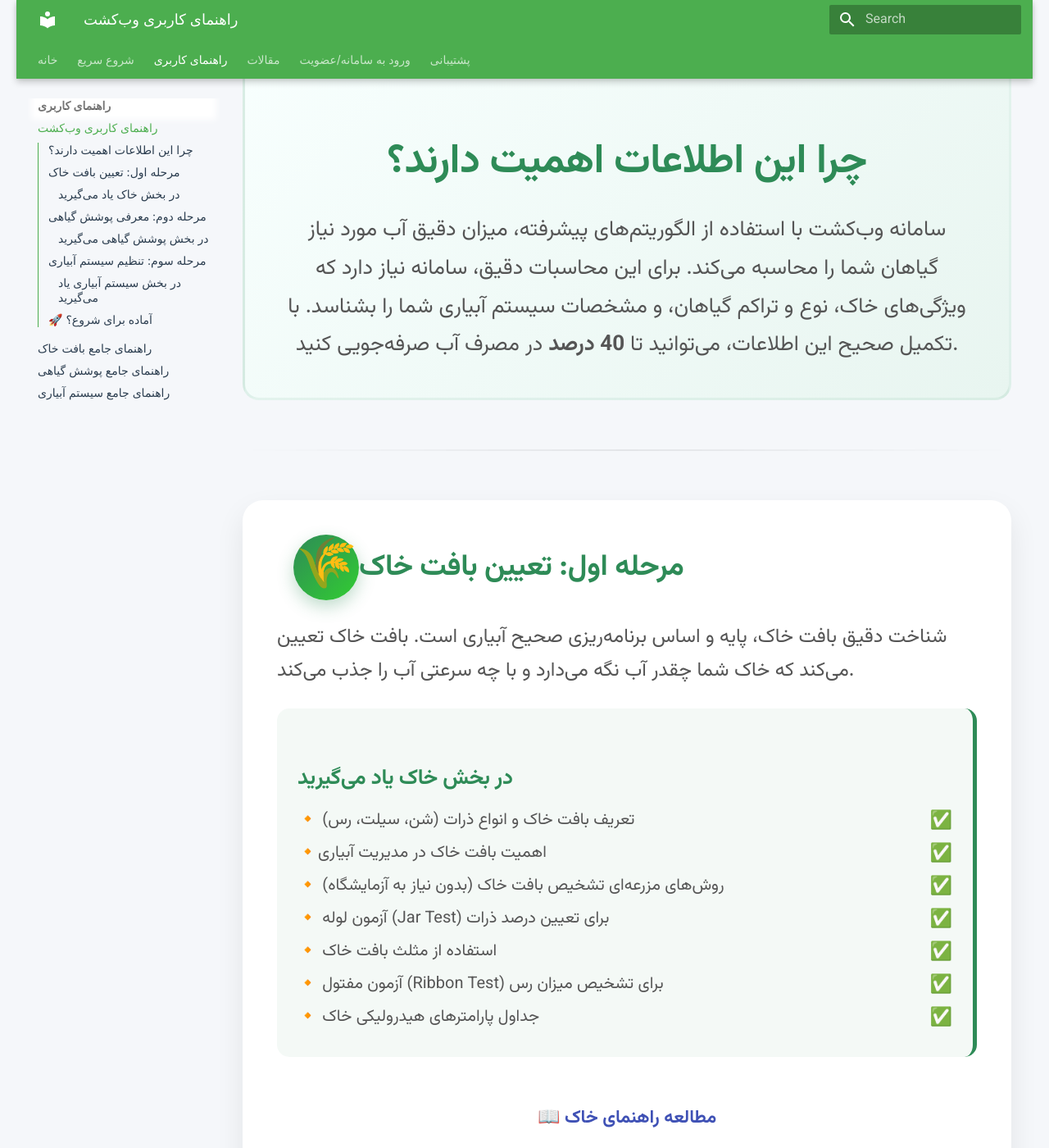
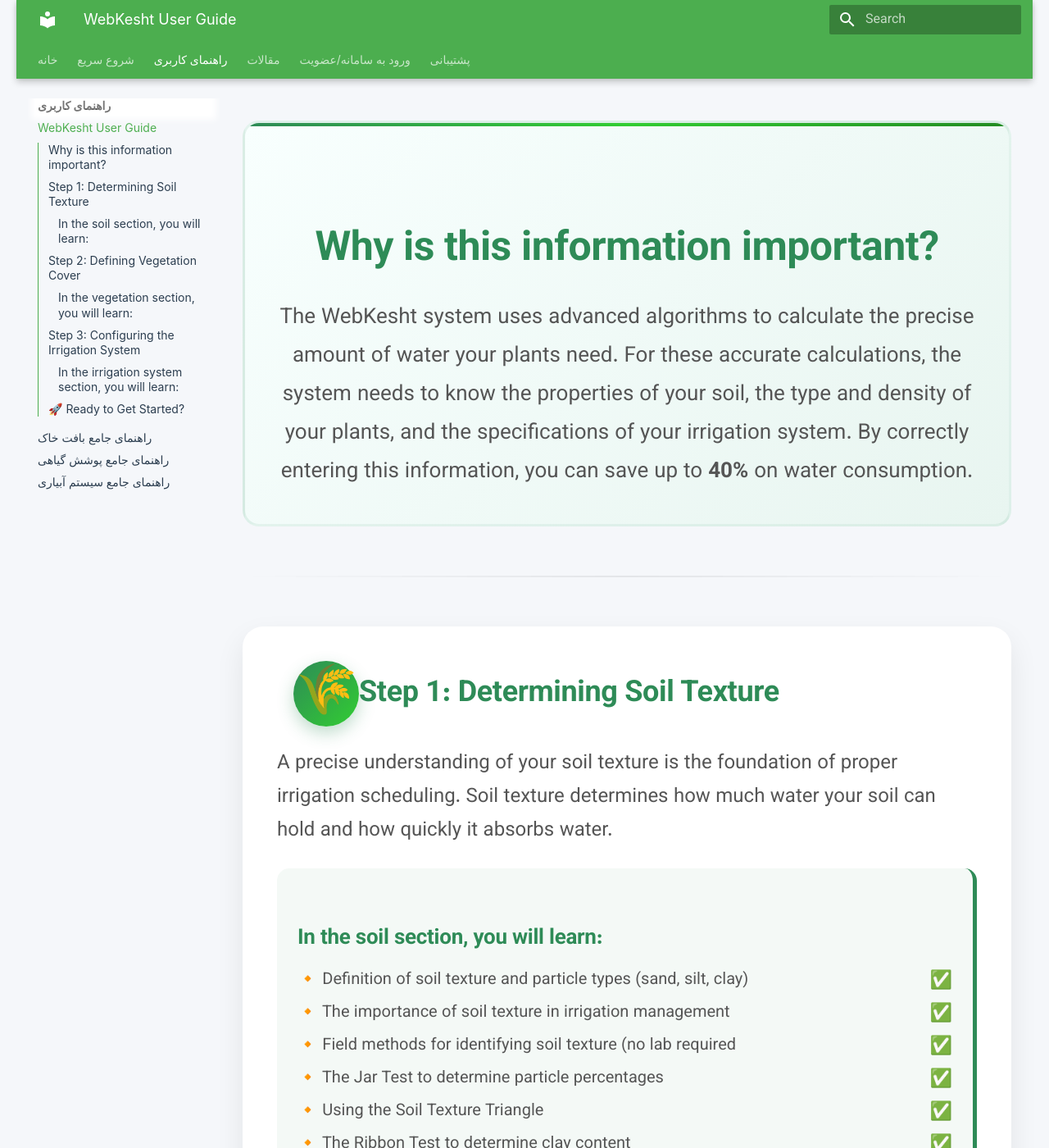
Before and after one commit to salehin90/webkesht_docs_en, an MkDocs documentation site: the page built from docs/user-guide/index.md, in a window 1280 px wide and 1400 px high, scrolled down 1383 px. Shown: the whole window at 82% size. Built offline with MkDocs 1.6.1 and Material for MkDocs 9.7.7, drawn with Linux system fonts in a browser that asks for light colours; some of the changed text lies outside the part shown.

Commit message:
1404-07-21. Translate: user-guide/index

```diff
--- a/docs/user-guide/index.md
+++ b/docs/user-guide/index.md
@@ -1,112 +1,91 @@
 ---
-title: راهنمای کاربری وب‌کشت
-description: راهنمای جامع استفاده از سامانه آبیاری هوشمند وب‌کشت
+title: WebKesht User Guide
+description: The Comprehensive Guide to Using the WebKesht Smart Irrigation System
 ---
 
 <div class="hero-section" markdown="1">
 
-# 📚 راهنمای کاربری وب‌کشت
+# 📚 WebKesht User Guide
 
-<p class="hero-subtitle">
-راهنمای گام‌به‌گام راه‌اندازی و استفاده از سامانه آبیاری هوشمند
-</p>
+<p class="hero-subtitle"> The Comprehensive Guide to Using the WebKesht Smart Irrigation System </p>
 
 <div style="display: flex; justify-content: center; margin: 40px 0;">
     <div style="background: rgba(255,255,255,0.95); backdrop-filter: blur(10px); padding: 30px; border-radius: 25px; box-shadow: 0 15px 35px rgba(0,0,0,0.1), inset 0 1px 0 rgba(255,255,255,0.6); border: 1px solid rgba(255,255,255,0.3);">
-        <img src="images/WebKesht_Logo_Larg.png" alt="لوگو وب کشت" style="max-width: 200px; height: auto; display: block;">
+        <img src="images/English Logo-07.png" alt="WebKesht Logo" style="max-width: 200px; height: auto; display: block;">
     </div>
 </div>
-
-برای استفاده بهینه از سامانه وب‌کشت و دستیابی به مدیریت هوشمند آبیاری، لازم است اطلاعات دقیقی از **خاک**، **پوشش گیاهی** و **سیستم‌های آبیاری** خود به سامانه معرفی کنید. این راهنما شما را در سه مرحله اصلی همراهی می‌کند.
-
+To make the most of the WebKesht system and achieve intelligent irrigation management, you need to provide detailed information about your **soil**, **vegetation**, and **irrigation systems**. This guide will walk you through three main steps.
 </div>
-
 ---
-
 <div class="stats-container">
-<h2 class="stats-title" markdown="1">🎯 مراحل راه‌اندازی</h2>
+<h2 class="stats-title" markdown="1">🎯 Setup Steps</h2>
 <div class="stats-grid">
     <a href="Soil/" class="stat-card" style="text-decoration: none; color: inherit;">
         <div class="stat-number">1️⃣</div>
-        <div class="stat-label">تعیین بافت خاک</div>
+        <div class="stat-label">Determining Soil Texture</div>
     </a>
     <a href="Vegetation/" class="stat-card" style="text-decoration: none; color: inherit;">
         <div class="stat-number">2️⃣</div>
-        <div class="stat-label">معرفی پوشش گیاهی</div>
+        <div class="stat-label">Defining Vegetation Cover</div>
     </a>
     <a href="Irrigation/" class="stat-card" style="text-decoration: none; color: inherit;">
         <div class="stat-number">3️⃣</div>
-        <div class="stat-label">تنظیم سیستم آبیاری</div>
+        <div class="stat-label">Configuring the Irrigation System</div>
     </a>
 </div>
 </div>
-
-
 ---
-
 <div class="challenge-intro" markdown="1">
-<h2>چرا این اطلاعات اهمیت دارند؟</h2>
-<p>سامانه وب‌کشت با استفاده از الگوریتم‌های پیشرفته، میزان دقیق آب مورد نیاز گیاهان شما را محاسبه می‌کند. برای این محاسبات دقیق، سامانه نیاز دارد که ویژگی‌های خاک، نوع و تراکم گیاهان، و مشخصات سیستم آبیاری شما را بشناسد. با تکمیل صحیح این اطلاعات، می‌توانید تا <strong>40 درصد</strong> در مصرف آب صرفه‌جویی کنید.</p>
+<h2>Why is this information important?</h2>
+<p>
+The WebKesht system uses advanced algorithms to calculate the precise amount of water your plants need. For these accurate calculations, the system needs to know the properties of your soil, the type and density of your plants, and the specifications of your irrigation system. By correctly entering this information, you can save up to <strong>40%</strong> on water consumption.</p>
 </div>
-
 ---
-
 <div class="challenge-card" markdown="1">
 <div class="challenge-header">
 <span class="challenge-icon">🌾</span>
-<h2>مرحله اول: تعیین بافت خاک</h2>
+<h2>Step 1: Determining Soil Texture</h2>
+</div>
+<div class="challenge-description">
+A precise understanding of your soil texture is the foundation of proper irrigation scheduling. Soil texture determines how much water your soil can hold and how quickly it absorbs water.
+</div>
+<div class="challenge-details">
+<h3>In the soil section, you will learn:</h3>
+<p> 🔸  Definition of soil texture and particle types (sand, silt, clay) </p>
+<p> 🔸 The importance of soil texture in irrigation management</p>
+<p> 🔸 Field methods for identifying soil texture (no lab required</p>
+<p> 🔸 The Jar Test to determine particle percentages</p>
+<p> 🔸 Using the Soil Texture Triangle</p>
+<p> 🔸 The Ribbon Test to determine clay content</p>
+<p> 🔸 Tables of Soil Hydraulic Parameters</p>
+</div>
+<div class="hero-actions" markdown="1">
+[📖 Read the Soil Guide](Soil/){ .md-button }
+</div>
+</div>
+---
+<div class="challenge-card" markdown="1">
+<div class="challenge-header">
+<span class="challenge-icon">🌱</span>
+<h2> Step 2: Defining Vegetation Cover </h2>
 </div>
 
 <div class="challenge-description">
-شناخت دقیق بافت خاک، پایه و اساس برنامه‌ریزی صحیح آبیاری است. بافت خاک تعیین می‌کند که خاک شما چقدر آب نگه می‌دارد و با چه سرعتی آب را جذب می‌کند.
-</div>
+Every plant has different water requirements. For optimal irrigation, you must define your plant specifications in the system so the algorithm can calculate the precise amount of water needed.</div>
 
 <div class="challenge-details">
-<h3>در بخش خاک یاد می‌گیرید</h3>
-<p> 🔸 تعریف بافت خاک و انواع ذرات (شن، سیلت، رس)</p>
-<p> 🔸اهمیت بافت خاک در مدیریت آبیاری</p>
-<p> 🔸 روش‌های مزرعه‌ای تشخیص بافت خاک (بدون نیاز به آزمایشگاه)</p>
-<p> 🔸 آزمون لوله (Jar Test) برای تعیین درصد ذرات</p>
-<p> 🔸 استفاده از مثلث بافت خاک</p>
-<p> 🔸 آزمون مفتول (Ribbon Test) برای تشخیص میزان رس</p>
-<p> 🔸 جداول پارامترهای هیدرولیکی خاک</p>
-
+<h3>In the vegetation section, you will learn:</h3>
+<p> 🔸 How to group vegetation based on irrigation sub-units</p>
+<p> 🔸 Determining the Species Factor for different plant types</p>
+<p> 🔸 Calculating the Plant Density Coefficient</p>
+<p> 🔸 Determining root depth based on plant age and type</p>
+<p> 🔸 Comprehensive tables of Species Factors for various plants</p>
+<p> 🔸 A practical guide to determining root depth for trees, turf, and flowers</p>
+<p> 🔸 Practical examples and real-world scenarios</p>
 </div>
 
 <div class="hero-actions" markdown="1">
-[📖 مطالعه راهنمای خاک](Soil/){ .md-button }
-</div>
-
-</div>
-
-
-
-
----
-
-<div class="challenge-card" markdown="1">
-<div class="challenge-header">
-<span class="challenge-icon">🌱</span>
-<h2>مرحله دوم: معرفی پوشش گیاهی</h2>
-</div>
-
-<div class="challenge-description">
-هر گیاه نیاز آبی متفاوتی دارد. برای آبیاری بهینه، باید مشخصات گیاهان خود را به سامانه معرفی کنید تا الگوریتم بتواند میزان دقیق آب مورد نیاز را محاسبه کند.
-</div>
-
-<div class="challenge-details">
-<h3>در بخش پوشش گیاهی می‌گیرید</h3>
-<p> 🔸 نحوه گروه‌بندی پوشش گیاهی بر اساس زیرواحدهای آبیاری</p>
-<p> 🔸 تعیین فاکتور گونه (Species Factor) برای انواع گیاهان</p>
-<p> 🔸 محاسبه ضریب تراکم گیاه (Plant Density Factor)</p>
-<p> 🔸 تعیین عمق ریشه (Root Depth) بر اساس سن و نوع گیاه</p>
-<p> 🔸 جداول جامع فاکتورهای گونه برای گیاهان مختلف</p>
-<p> 🔸 راهنمای عملی تعیین عمق ریشه برای درختان، چمن و گل‌ها</p>
-<p> 🔸 نمونه‌های کاربردی و سناریوهای واقعی</p>
-</div>
-
-<div class="hero-actions" markdown="1">
-[📖 مطالعه راهنمای پوشش گیاهی](Vegetation/){ .md-button   }
+[📖 Read the Vegetation Guide](Vegetation/){ .md-button   }
 </div>
 </div>
 
@@ -115,65 +94,60 @@ description: راهنمای جامع استفاده از سامانه آبیار
 <div class="challenge-card" markdown="1">
 <div class="challenge-header">
 <span class="challenge-icon">💧</span>
-<h2>مرحله سوم: تنظیم سیستم آبیاری</h2>
+<h2>Step 3: Configuring the Irrigation System</h2>
 </div>
 
 <div class="challenge-description">
-برای تنظیم دقیق زمان و میزان آبیاری، سامانه باید اطلاعات فنی سیستم‌های آبیاری شما را بداند. این اطلاعات شامل راندمان سیستم و سرعت توزیع آب است.
-</div>
+To accurately set the irrigation duration and volume, the system needs the technical specifications of your irrigation setup. This information includes system efficiency and water distribution rate.</div>
 
 <div class="challenge-details">
-<h3>در بخش سیستم آبیاری یاد می‌گیرید</h3>
-<p> 🔸 تعریف راندمان سیستم آبیاری (Efficiency)</p>
-<p> 🔸 محدوده راندمان برای سیستم‌های مختلف (قطره‌ای، بارانی، غرقابی)</p>
-<p> 🔸 محاسبه شدت پخش (Application Rate) برای سیستم‌های مختلف</p>
-<p> 🔸 فرمول‌های محاسبه شدت پخش برای آبیاری بارانی</p>
-<p> 🔸 فرمول‌های محاسبه شدت پخش برای آبیاری قطره‌ای</p>
-<p> 🔸 نکات عملی استفاده از کاتالوگ‌های فنی</p>
-<p> 🔸 مثال‌های کاربردی و محاسبات واقعی</p>
+<h3>In the irrigation system section, you will learn:</h3>
+<p> 🔸 The definition of irrigation system efficiency</p>
+<p> 🔸 Efficiency ranges for different systems (drip, sprinkler, flood)</p>
+<p> 🔸 How to calculate the Precipitation Rate (or precipitation rate) for different systems</p>
+<p> 🔸 Practical examples and real-world calculations</p>
 </div>
-
 <div class="hero-actions" markdown="1">
-[📖 مطالعه راهنمای سیستم آبیاری](Irrigation/){ .md-button  }
+[📖 Read the Irrigation System Guide](Irrigation/){ .md-button  }
 </div>
 </div>
 
 ---
 
 <div class="challenge-intro" markdown="1">
-<h2>🚀 آماده برای شروع؟</h2>
-<p>با مطالعه این سه راهنما و تکمیل اطلاعات مورد نیاز در سامانه، می‌توانید از تمام قابلیت‌های هوشمند وب‌کشت بهره‌مند شوید و مدیریت آبیاری خود را به سطح جدیدی ارتقا دهید.</p>
+<h2>🚀 Ready to Get Started?</h2>
+<p>By reading these three guides and entering the required information into the system, you can leverage all of WebKesht’s smart features and elevate your irrigation management to a new level.</p>
 </div>
 
 <div class="stats-container">
-<h2 class="stats-title" markdown="1">💡 نکات مهم</h2>
+<h2 class="stats-title" markdown="1">💡 Important Tips:</h2>
 <div class="challenge-details" style="text-align: justify; line-height: 2;">
-<p>🔸 <strong>دقت در ورود اطلاعات:</strong> هر چه اطلاعات دقیق‌تری وارد کنید، محاسبات سامانه دقیق‌تر و صرفه‌جویی در مصرف آب بیشتر خواهد بود.</p>
+<p>🔸 <strong>Data Accuracy:</strong> The more accurate the information you enter, the more precise the system’s calculations will be, leading to greater water savings.</p>
 
-<p>🔸 <strong>استفاده از روش‌های مزرعه‌ای:</strong> در صورت عدم دسترسی به آزمایشگاه، می‌توانید از روش‌های ساده مزرعه‌ای برای تخمین پارامترها استفاده کنید.</p>
+<p>🔸 <strong>Use Field Methods:</strong> If you don’t have access to a lab, you can use simple field methods to estimate parameters. </p>
 
-<p>🔸 <strong>به‌روزرسانی اطلاعات:</strong> با رشد گیاهان و تغییر شرایط، اطلاعات را به‌روزرسانی کنید (مثلاً عمق ریشه درختان جوان).</p>
+<p>🔸 <strong>Keep Information Updated:</strong> Update the data as plants grow and conditions change (e.g., the root depth of young trees).</p>
 
-<p>🔸 <strong>مشاوره با کارشناسان:</strong> در صورت ابهام، می‌توانید با تیم پشتیبانی وب‌کشت مشورت کنید.</p>
+<p>🔸 <strong>Consult with Experts:</strong> If you have any doubts, you can consult with the WebKesht support team.</p>
 </div>
 </div>
 
 ---
 
 <div class="stats-container">
-<h2 class="stats-title" markdown="1">🎯 مطالعه را شروع کن</h2>
+<h2 class="stats-title" markdown="1">🎯 Start Reading</h2>
 <div class="stats-grid">
     <a href="Soil/" class="stat-card" style="text-decoration: none; color: inherit;">
         <div class="stat-number">1️⃣</div>
-        <div class="stat-label">راهنمای خاک</div>
+        <div class="stat-label">Soil Guide</div>
     </a>
     <a href="Vegetation/" class="stat-card" style="text-decoration: none; color: inherit;">
         <div class="stat-number">2️⃣</div>
-        <div class="stat-label">راهنمای پوشش گیاهی</div>
+        <div class="stat-label">Vegetation Guide</div>
     </a>
     <a href="Irrigation/" class="stat-card" style="text-decoration: none; color: inherit;">
         <div class="stat-number">3️⃣</div>
-        <div class="stat-label">راهنمای سیستم آبیاری</div>
+        <div class="stat-label">Irrigation System Guide</div>
     </a>
 </div>
 </div>
@@ -181,6 +155,6 @@ description: راهنمای جامع استفاده از سامانه آبیار
 
 ---
 <div class="hero-actions" markdown="1">
-[🏠 بازگشت به صفحه اصلی](../index.md){ .md-button }
-[🚀 ورود به سامانه](http://app.webkesht.com){ .md-button  }
+[🏠 Back to Home Page](../index.md){ .md-button }
+[🚀 Login to Platform](http://app.webkesht.com){ .md-button  }
  </div>
```
Also changed, not shown: docs/user-guide/images/English Logo-07.png (added), docs/user-guide/images/WebKesht_Logo_Larg.png (deleted).
